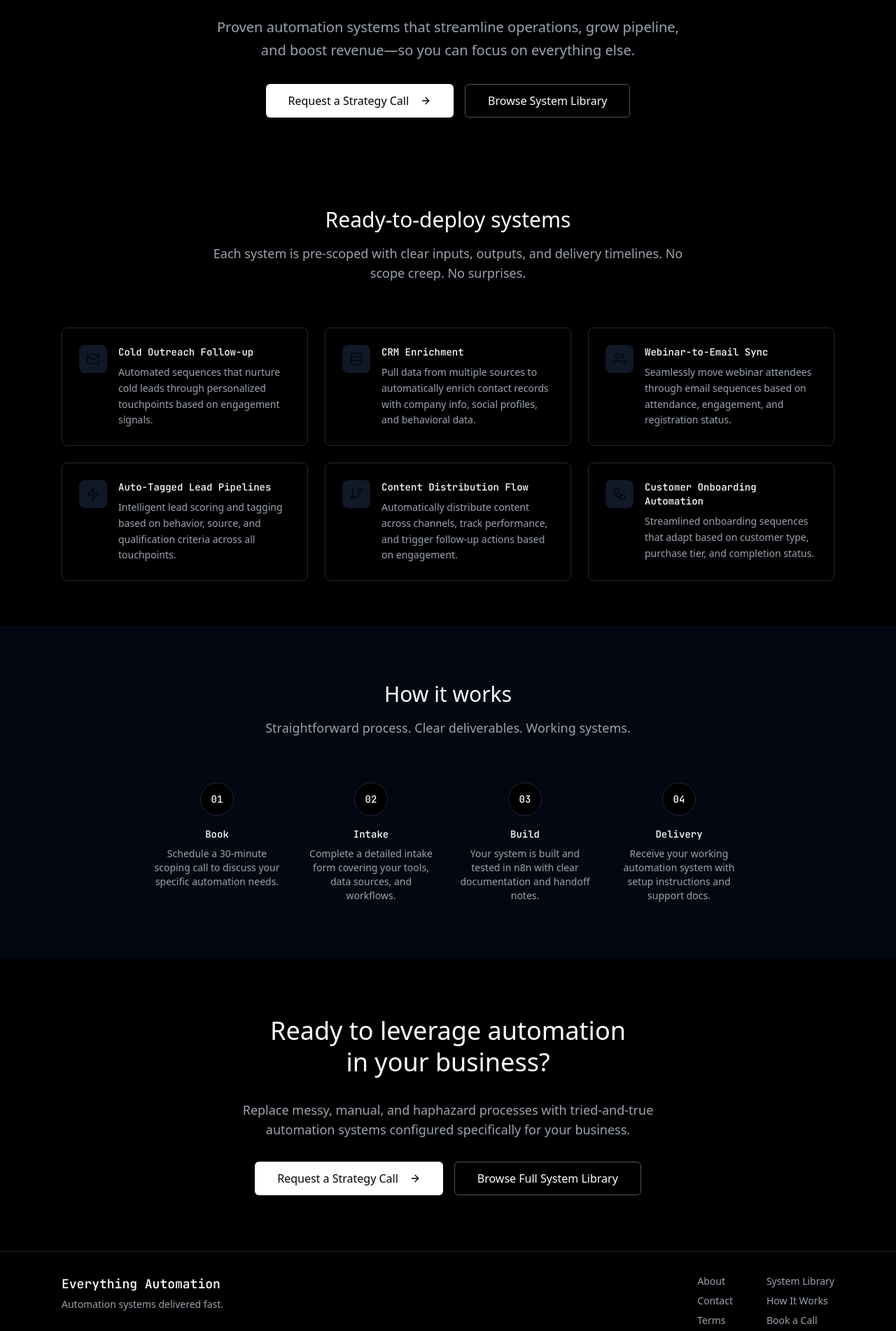
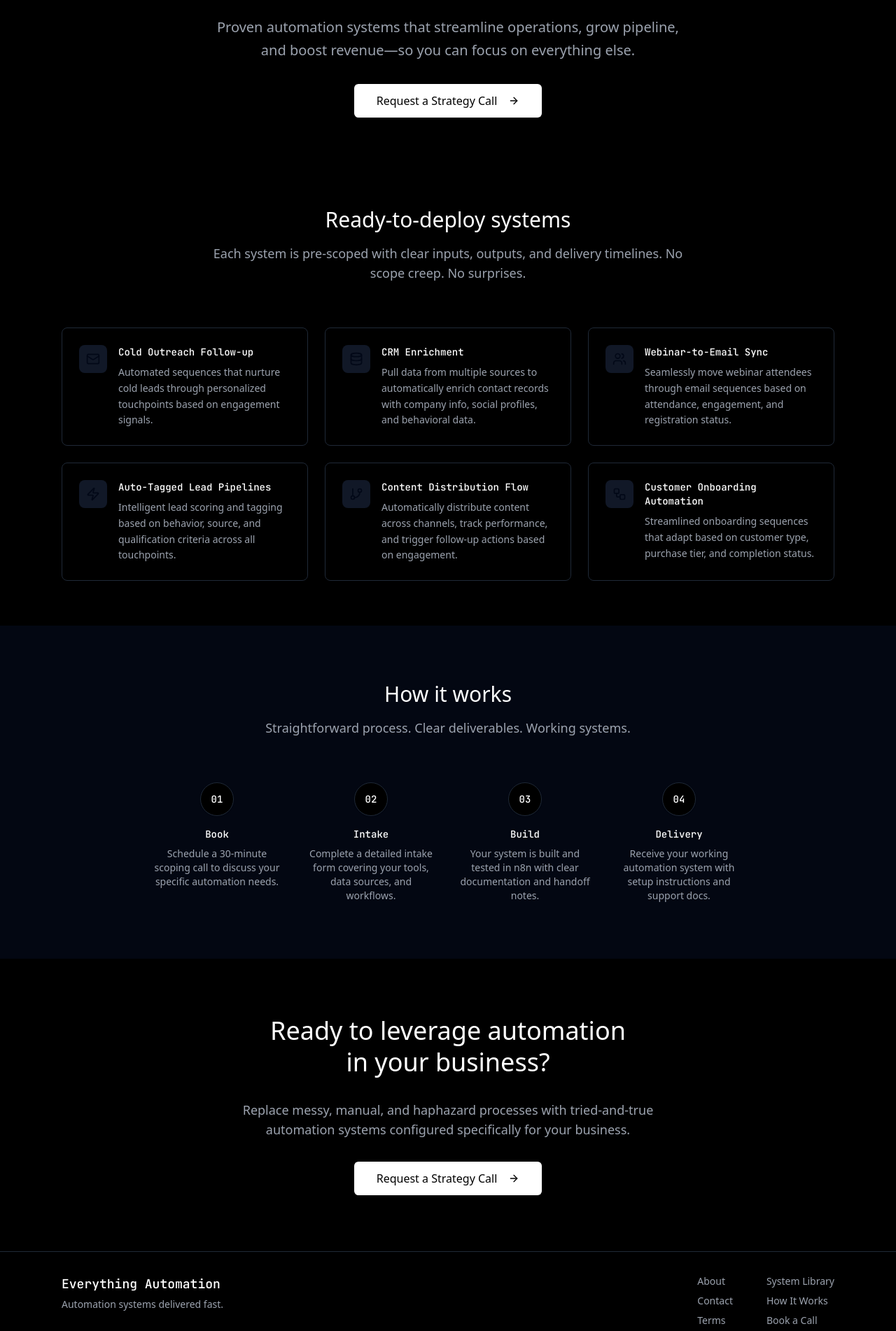
Before and after one commit to bencrane/everything-automation-hq, a React (Vite) app: page / in a window 1280 px wide. Shown: the part 278-2180 px from the top of the page at 70% size. Built offline with nearby package versions, Linux system fonts and the light colour scheme.

Commit message:
feat: Update call to action button
Remove "Browse System Library" button and update "Request a Strategy Call" button to link to the specified URL. Center the button in its place.

```diff
--- a/src/pages/Index.tsx
+++ b/src/pages/Index.tsx
@@ -70,13 +70,16 @@ const Index = () => {
             Proven automation systems that streamline operations, grow pipeline, and boost revenue—so you can focus on everything else.
           </p>
           <div className="flex flex-col sm:flex-row gap-4 justify-center items-center mt-12">
+            <a
+              href="https://cal.com/everything-automation/growth-strategy-30"
+              target="_blank"
+              rel="noopener noreferrer"
+            >
               <Button size="lg" className="h-12 px-8 text-base font-medium bg-white text-black hover:bg-gray-200">
                 Request a Strategy Call
                 <ArrowRight className="ml-2 h-4 w-4" />
               </Button>
-            <Button variant="outline" size="lg" className="h-12 px-8 text-base font-medium border-gray-600 bg-transparent text-white hover:bg-gray-800 hover:text-white">
-              Browse System Library
-            </Button>
+            </a>
           </div>
         </div>
       </section>
@@ -189,13 +192,16 @@ const Index = () => {
             Replace messy, manual, and haphazard processes with tried-and-true automation systems configured specifically for your business.
           </p>
           <div className="flex flex-col sm:flex-row gap-4 justify-center items-center">
+            <a
+              href="https://cal.com/everything-automation/growth-strategy-30"
+              target="_blank"
+              rel="noopener noreferrer"
+            >
               <Button size="lg" className="h-12 px-8 text-base font-medium bg-white text-black hover:bg-gray-200">
                 Request a Strategy Call
                 <ArrowRight className="ml-2 h-4 w-4" />
               </Button>
-            <Button variant="outline" size="lg" className="h-12 px-8 text-base font-medium border-gray-600 bg-transparent text-white hover:bg-gray-800 hover:text-white">
-              Browse Full System Library
-            </Button>
+            </a>
           </div>
         </div>
       </section>
```
Lines whose indentation alone changed are shown as unchanged.
